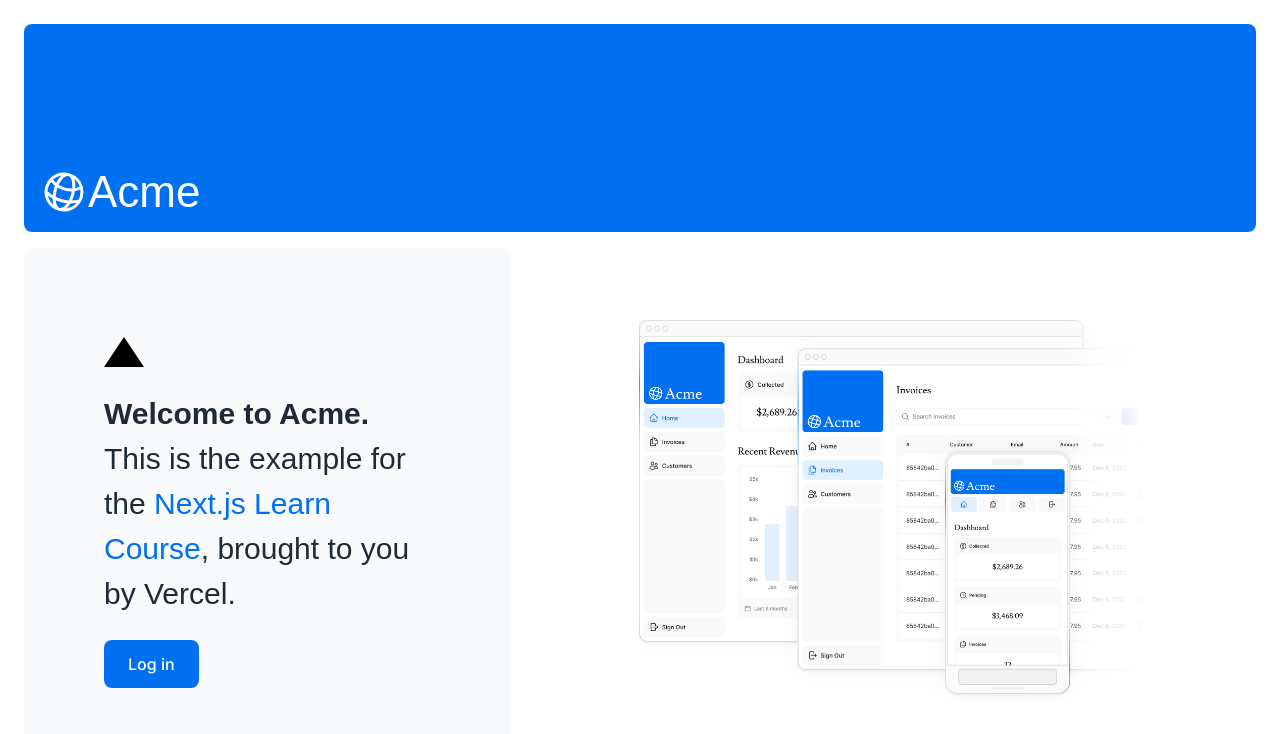
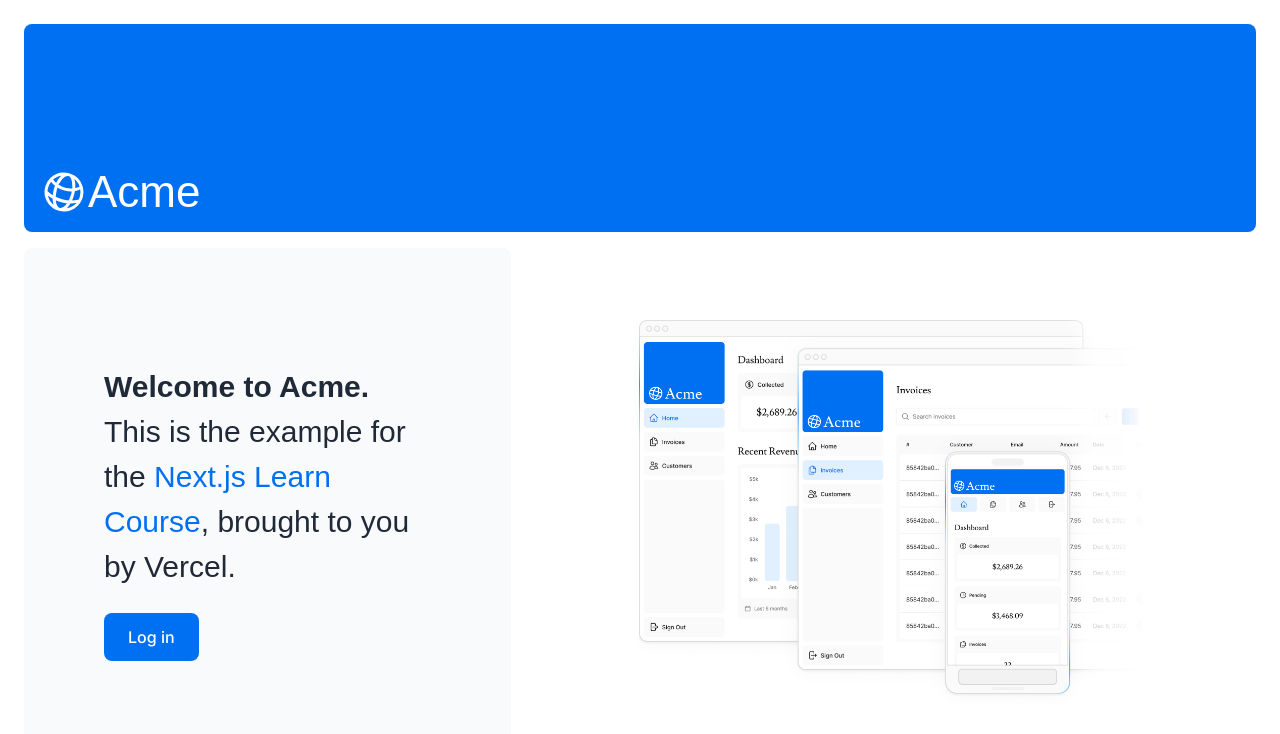
Before and after one commit to Satoshi-Moriya/learn-nextjs14, a Next.js app: page / in a window 1280 px wide. Shown: the top 734 px of the page. Built offline with nearby package versions, Linux system fonts and the light colour scheme; a web font is replaced by a local one.

Commit message:
改めてchapter3完了

```diff
--- a/app/page.tsx
+++ b/app/page.tsx
@@ -11,9 +11,6 @@
       </div>
       <div className="mt-4 flex grow flex-col gap-4 md:flex-row">
         <div className="flex flex-col justify-center gap-6 rounded-lg bg-gray-50 px-6 py-10 md:w-2/5 md:px-20">
-          <div
-            className="h-0 w-0 border-b-[30px] border-l-[20px] border-r-[20px] border-b-black border-l-transparent border-r-transparent"
-          />
           <p className={`${lusitana.className} text-xl text-gray-800 md:text-3xl md:leading-normal`}>
             <strong>Welcome to Acme.</strong> This is the example for the{' '}
             <a href="https://nextjs.org/learn/" className="text-blue-500">
```
